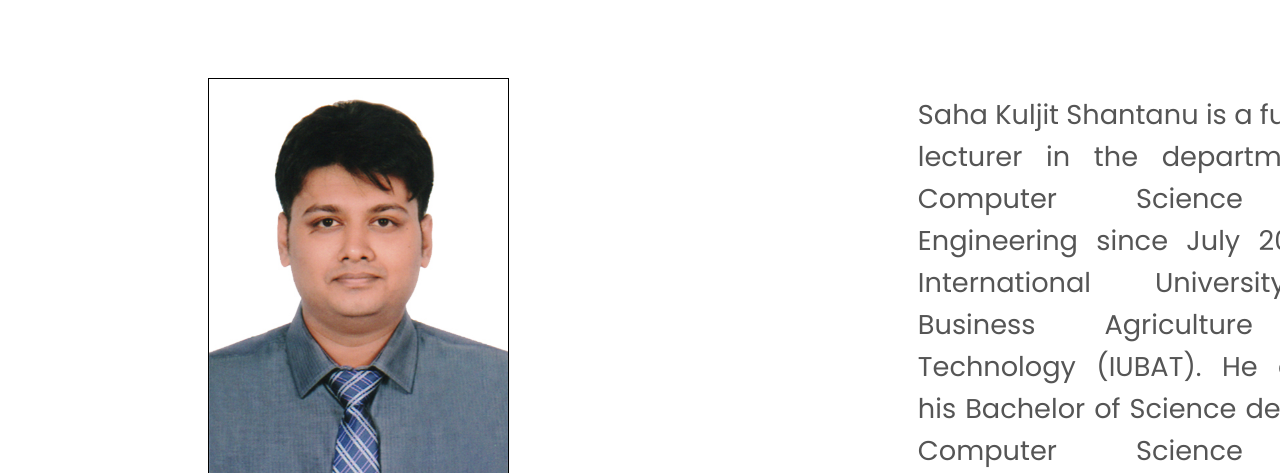
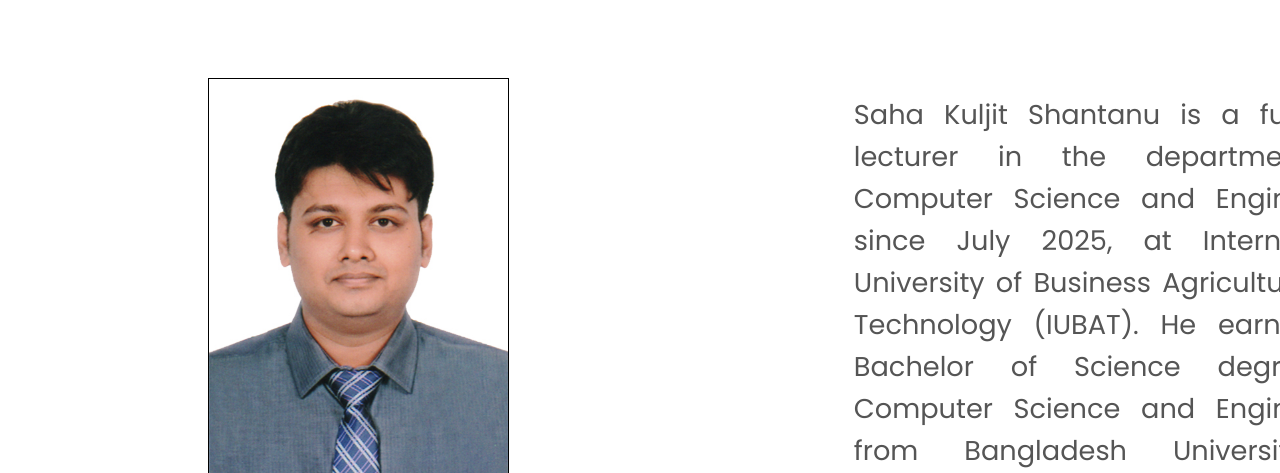
Before and after one commit to Saha-Kuljit-Shantanu/academic-portfolio, a plain HTML site: page index.html in a window 1280 px wide. Shown: the part 106-579 px from the top of the page. Drawn offline with Linux system fonts and the light colour scheme.

Commit message:
OK for now 7

```diff
--- a/style.css
+++ b/style.css
@@ -194,7 +194,7 @@ section{
 
     display: flex;
     /* justify-content: center; */
-    gap: 5rem;
+    gap: 1rem;
     /* height: 80vh; */
 }
 
```
